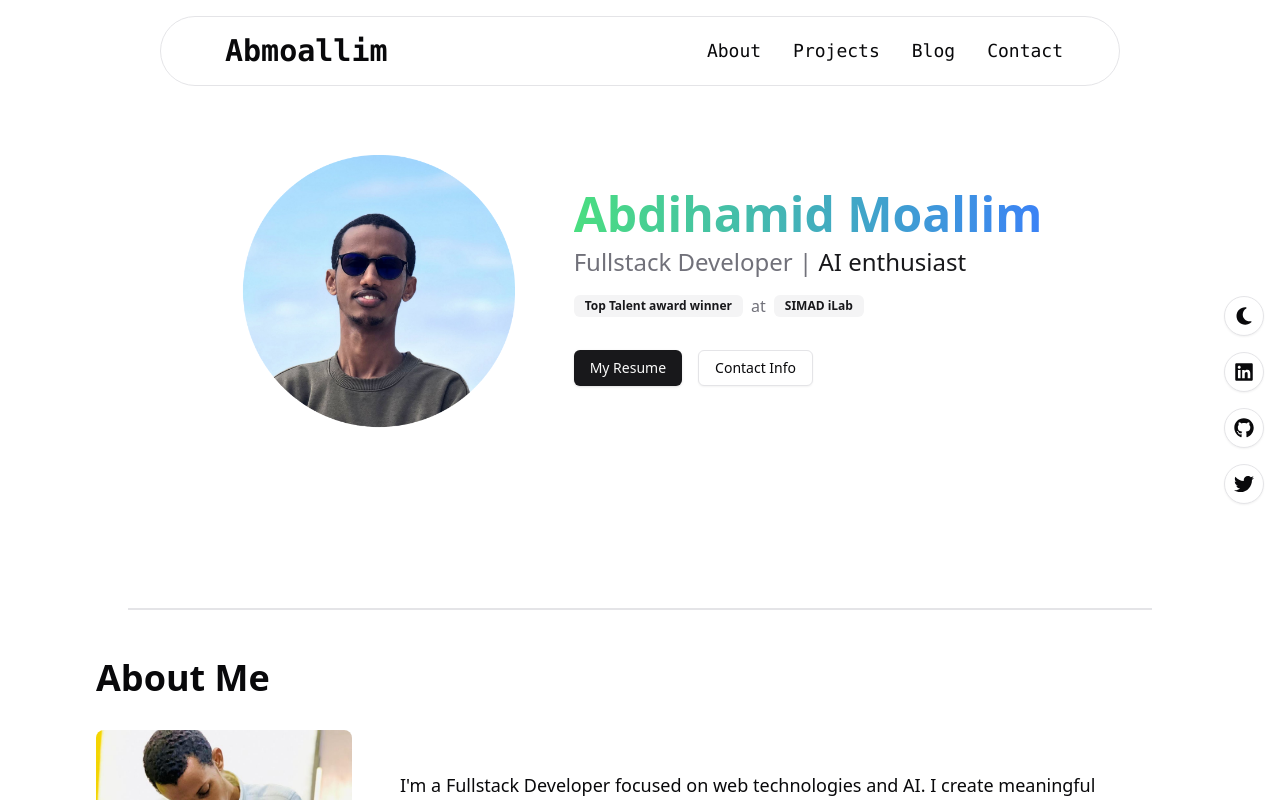
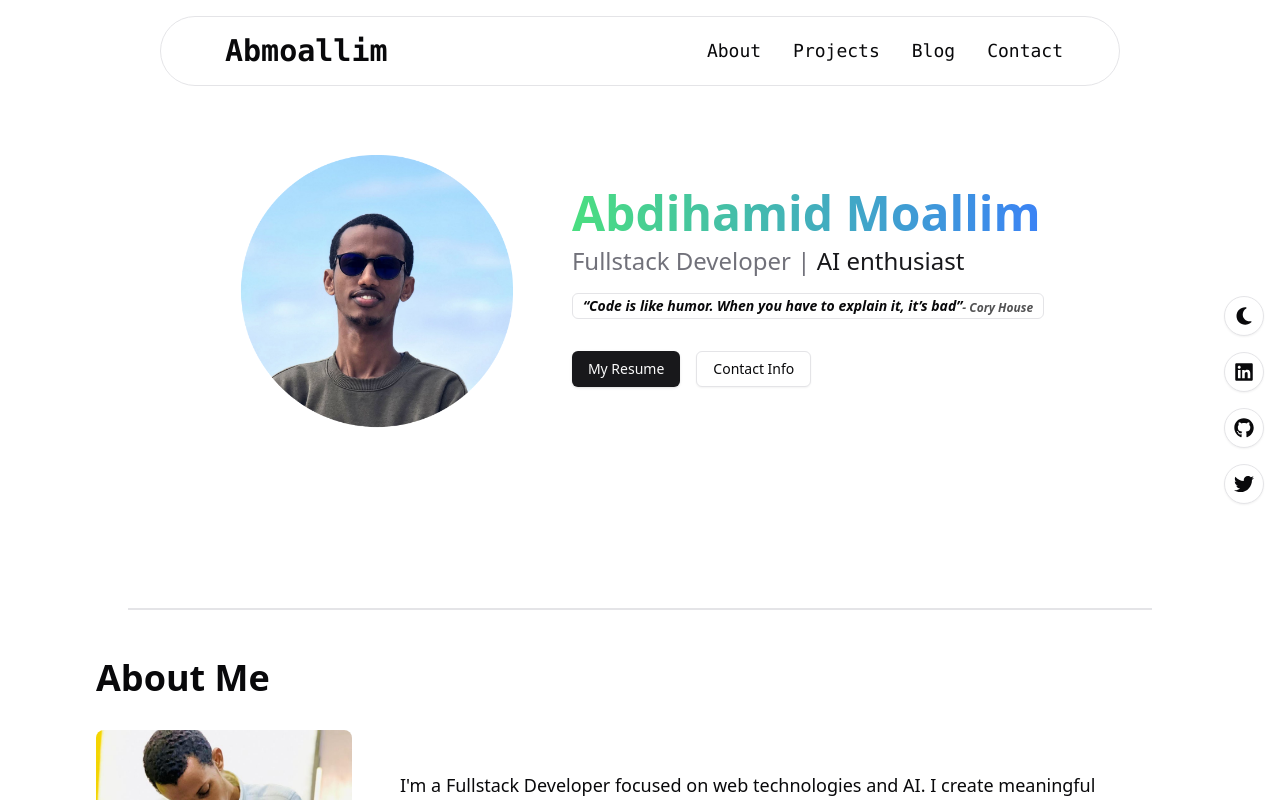
Before and after one commit to abmoallim/abmoallim, a Next.js app: page / in a window 1280 px wide. Shown: the top 800 px of the page. Built offline with nearby package versions, Linux system fonts and the light colour scheme.

Commit message:
qoute added

```diff
--- a/app/components/Hero.js
+++ b/app/components/Hero.js
@@ -20,9 +20,10 @@ const Hero = () => {
                 </h1>
                 <h2 className="text-2xl font-light text-muted-foreground mb-4">Fullstack Developer | <span className='text-primary'>AI enthusiast</span></h2>
                 <div className="flex items-center justify-center md:justify-start space-x-2 mb-8">
-                    <Badge variant="secondary">Top Talent award winner</Badge>
-                    <span className="text-muted-foreground">at</span>
-                    <Badge variant="secondary">SIMAD iLab</Badge>
+                    <Badge variant="outline" className="italic text-sm">
+                        &ldquo;Code is like humor. When you have to explain it, it&rsquo;s bad&rdquo;
+                        <span className="block text-xs text-right mt-1 opacity-70">- Cory House</span>
+                    </Badge>
                 </div>
                 <div className="flex space-x-4 justify-center md:justify-start">
                     <Button asChild variant="default">
```
